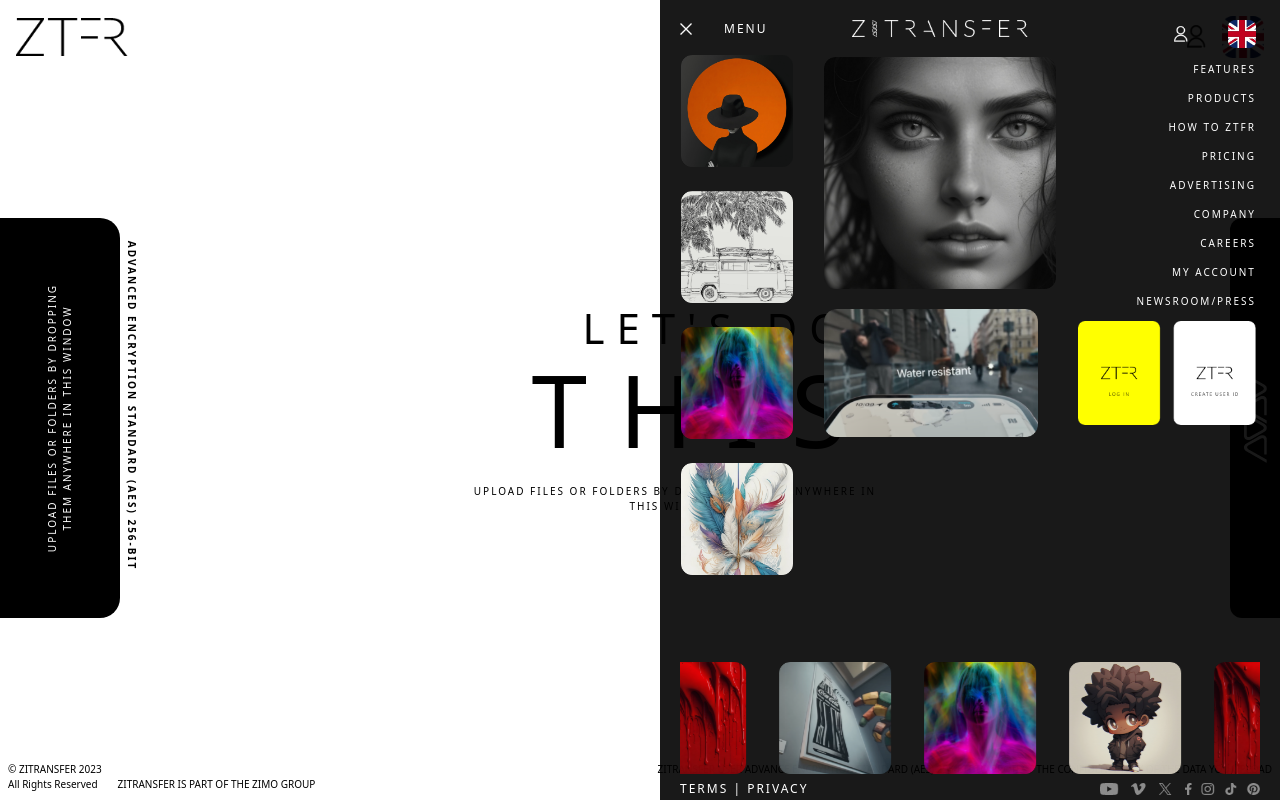
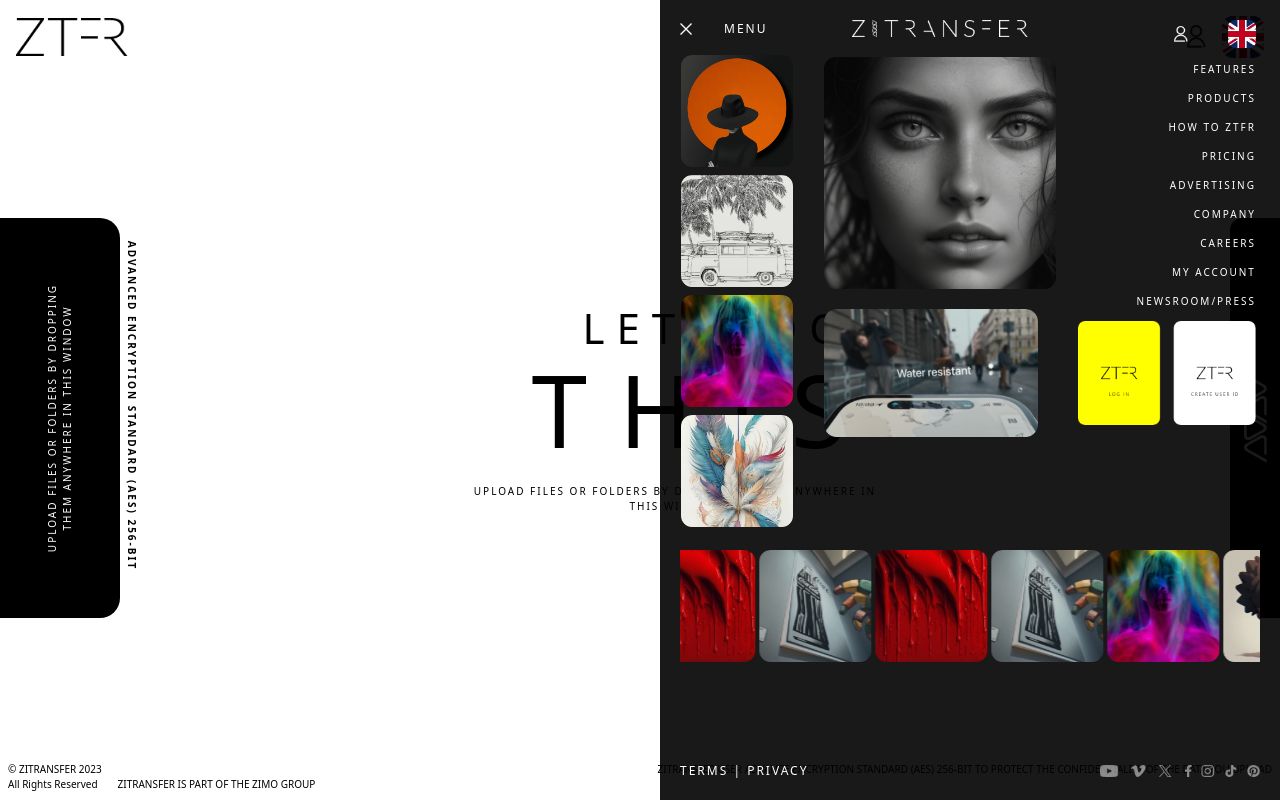
Before and after one commit to AQSA-ABDULLAH/ZTFR-Menu-1.2, a Next.js app: page / in a window 1280 px wide. Both pictures are taken after a click on the element 1255 px from the left and 417 px from the top of the page. Built offline with nearby package versions, Linux system fonts and the light colour scheme.

Commit message:
fix styling

```diff
--- a/components/Sidebar.jsx
+++ b/components/Sidebar.jsx
@@ -9,7 +9,7 @@ function Sidebar() {
   const carouselSettings = {
     infinite: true,
     speed: 2000,
-    slidesToShow: 4,
+    slidesToShow: 5,
     slidesToScroll: 1,
     autoplay: true,
     autoplaySpeed: 0,
@@ -40,7 +40,7 @@ function Sidebar() {
   const verticalCarouselSettings = {
     infinite: true,
     speed: 2000,
-    slidesToShow: 3,
+    slidesToShow: 4,
     slidesToScroll: 1,
     vertical: true,
     verticalSwiping: true,
@@ -88,28 +88,28 @@ function Sidebar() {
                 <img
                   src="/assets/Group 6411.png"
                   alt="image"
-              className="mb-4 xl:max-2xl:w-28 xl:max-2xl:h-28"
+                  className="max-md:w-24 max-md:h-24 md:w-28 md:h-28 2xl:w-40 2xl:h-40"
                 />
               </div>
               <div>
                 <img
                   src="/assets/Group 6408.png"
                   alt="image"
-              className="mb-4 xl:max-2xl:w-28 xl:max-2xl:h-28"
+                  className="max-md:w-24 max-md:h-24 md:w-28 md:h-28 2xl:w-40 2xl:h-40"
                 />
               </div>
               <div>
                 <img
                   src="/assets/Group 6410.png"
                   alt="image"
-              className="mb-4 xl:max-2xl:w-28 xl:max-2xl:h-28"
+                  className="max-md:w-24 max-md:h-24 md:w-28 md:h-28 2xl:w-40 2xl:h-40"
                 />
               </div>
               <div>
                 <img
                   src="/assets/Group 6409.png"
                   alt="image"
-              className="mb-4 xl:max-2xl:w-28 xl:max-2xl:h-28"
+                  className="max-md:w-24 max-md:h-24 md:w-28 md:h-28 2xl:w-40 2xl:h-40"
                 />
               </div>
             </Slider>
@@ -137,7 +137,11 @@ function Sidebar() {
                   alt="user-icon"
                   className="h-4 2xl:h-7"
                 />
-            <img src="/assets/Group 5511.png" alt="UK-Flag" className="xl:max-2xl:w-7" />
+                <img
+                  src="/assets/Group 5511.png"
+                  alt="UK-Flag"
+                  className="xl:max-2xl:w-7"
+                />
               </div>
               <p>FEATURES</p>
               <p>PRODUCTS</p>
@@ -166,34 +170,48 @@ function Sidebar() {
       </div>
 
       {/* Carousel section */}
-  <div className="flex-grow pt-16 md-pt-4">
+      <div className="flex-grow pt-16 md:pt-4">
         <Slider {...carouselSettings}>
           <div>
             <img
               src="/assets/Group 6408.png"
               alt="image"
-          className="max-md:w-24 max-md:h-24 max-2xl:w-28 max-2xl:h-28"
+              className="max-md:w-24 max-md:h-24 md:w-28 md:h-28 2xl:w-40 2xl:h-40"
             />
           </div>
           <div>
             <img
               src="/assets/Group 6407.png"
               alt="image"
-          className="max-md:w-24 max-md:h-24 max-2xl:w-28 max-2xl:h-28"
+              className="max-md:w-24 max-md:h-24 md:w-28 md:h-28 2xl:w-40 2xl:h-40"
             />
           </div>
           <div>
             <img
               src="/assets/Group 6406.png"
               alt="image"
-          className="max-md:w-24 max-md:h-24 max-2xl:w-28 max-2xl:h-28"
+              className="max-md:w-24 max-md:h-24 md:w-28 md:h-28 2xl:w-40 2xl:h-40"
             />
           </div>
           <div>
             <img
               src="/assets/Group 6405.png"
               alt="image"
-          className="max-md:w-24 max-md:h-24 max-2xl:w-28 max-2xl:h-28"
+              className="max-md:w-24 max-md:h-24 md:w-28 md:h-28 2xl:w-40 2xl:h-40"
+            />
+          </div>
+          <div>
+            <img
+              src="/assets/Group 6406.png"
+              alt="image"
+              className="max-md:w-24 max-md:h-24 md:w-28 md:h-28 2xl:w-40 2xl:h-40"
+            />
+          </div>
+          <div>
+            <img
+              src="/assets/Group 6405.png"
+              alt="image"
+              className="max-md:w-24 max-md:h-24 md:w-28 md:h-28 2xl:w-40 2xl:h-40"
             />
           </div>
         </Slider>
@@ -202,14 +220,19 @@ function Sidebar() {
       {/* Footer section */}
       <footer className="mt-auto flex items-center text-[10px] 2xl:text-[13px] tracking-[2px]">
         <div>
-      <p className="text-[12px] 2xl:text-[16px] hidden md:block">TERMS | PRIVACY</p>
+          <p className="text-[12px] 2xl:text-[16px] hidden md:block">
+            TERMS | PRIVACY
+          </p>
         </div>
         <div className="flex-1 flex justify-center md:justify-end">
-      <img src="/assets/Group 6382.png" alt="logo" className="w-40 2xl:w-65" />
+          <img
+            src="/assets/Group 6382.png"
+            alt="logo"
+            className="w-40 2xl:w-65"
+          />
         </div>
       </footer>
     </div>
-
   );
 }
 
```
Lines whose indentation alone changed are shown as unchanged.
